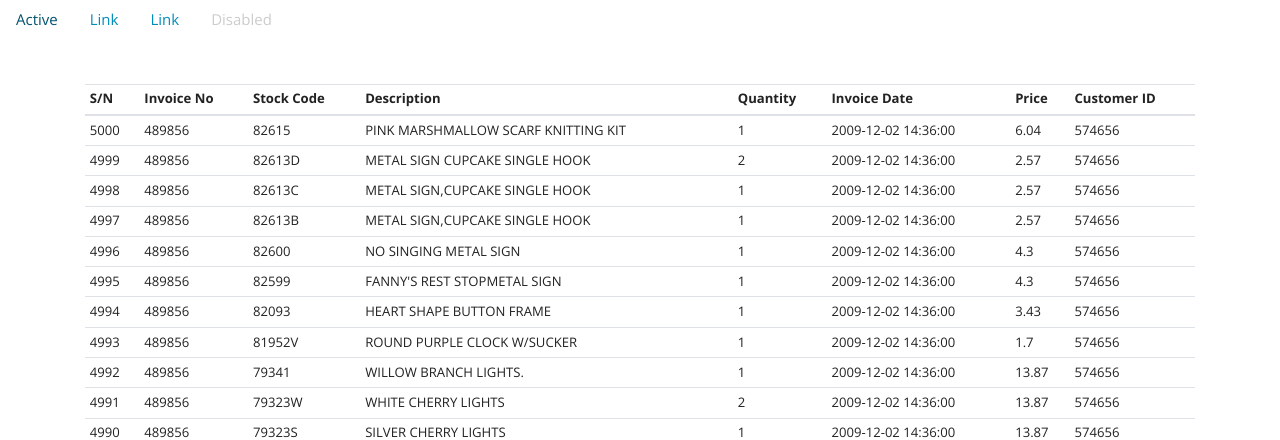
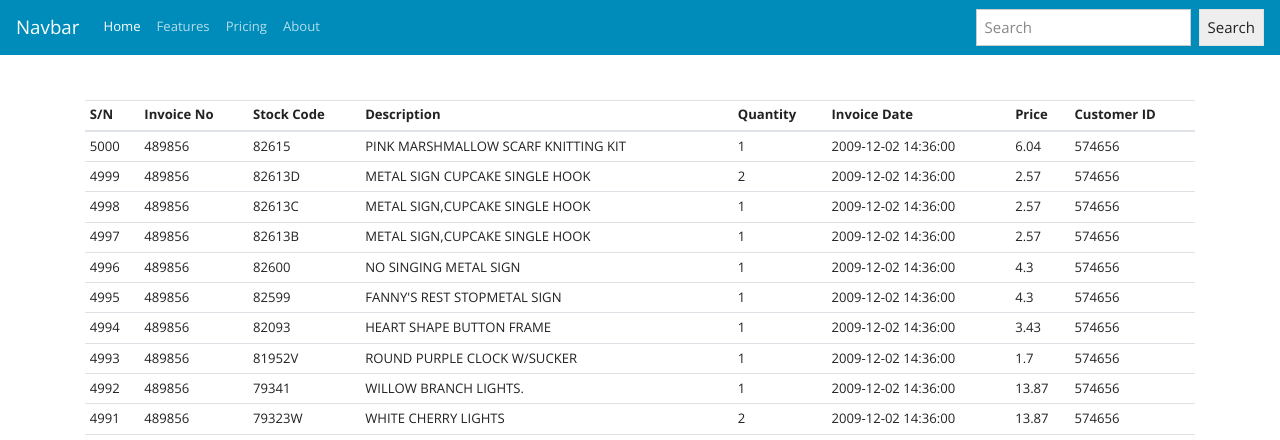
Before and after one commit to ugokingsley/salesdata, a Django app: page / in a window 1280 px wide. Shown: the top 440 px of the page. Run offline with Django 3.2, Linux system fonts and the light colour scheme; data comes from the database, SQL or seed files in the repository; some libraries are stand-ins or nearby versions.

Commit message:
initials

```diff
--- a/templates/nav.html
+++ b/templates/nav.html
@@ -1,14 +1,27 @@
-<ul class="nav" style="color: #563D7C;">
-  <li class="nav-item">
-    <a class="nav-link active" href="#">Active</a>
+<nav class="navbar navbar-expand-lg navbar-dark bg-primary">
+  <a class="navbar-brand" href="#">Navbar</a>
+  <button class="navbar-toggler" type="button" data-toggle="collapse" data-target="#navbarColor01" aria-controls="navbarColor01" aria-expanded="false" aria-label="Toggle navigation">
+    <span class="navbar-toggler-icon"></span>
+  </button>
+
+  <div class="collapse navbar-collapse" id="navbarColor01">
+    <ul class="navbar-nav mr-auto">
+      <li class="nav-item active">
+        <a class="nav-link" href="#">Home <span class="sr-only">(current)</span></a>
       </li>
       <li class="nav-item">
-    <a class="nav-link" href="#">Link</a>
+        <a class="nav-link" href="#">Features</a>
       </li>
       <li class="nav-item">
-    <a class="nav-link" href="#">Link</a>
+        <a class="nav-link" href="#">Pricing</a>
       </li>
       <li class="nav-item">
-    <a class="nav-link disabled" href="#" tabindex="-1" aria-disabled="true">Disabled</a>
+        <a class="nav-link" href="#">About</a>
       </li>
     </ul>
+    <form class="form-inline my-2 my-lg-0">
+      <input class="form-control mr-sm-2" type="text" placeholder="Search">
+      <button class="btn btn-secondary my-2 my-sm-0" type="submit">Search</button>
+    </form>
+  </div>
+</nav>
```
Lines whose indentation alone changed are shown as unchanged.
